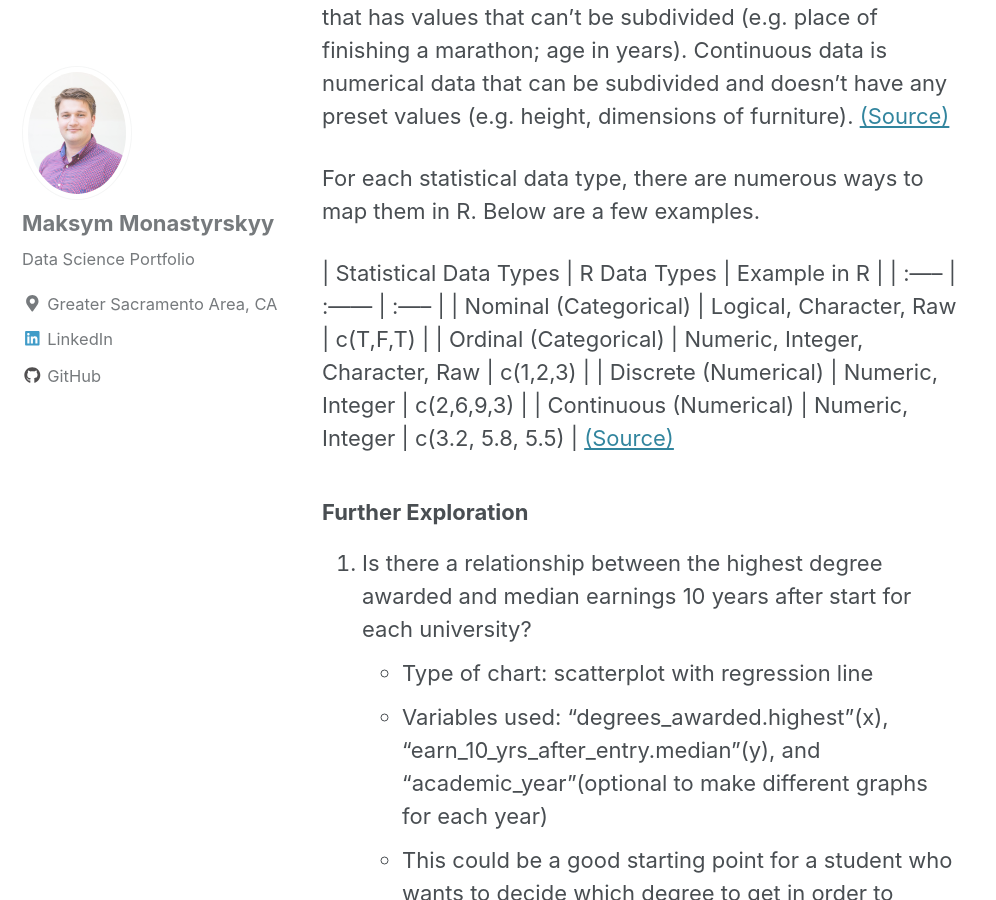
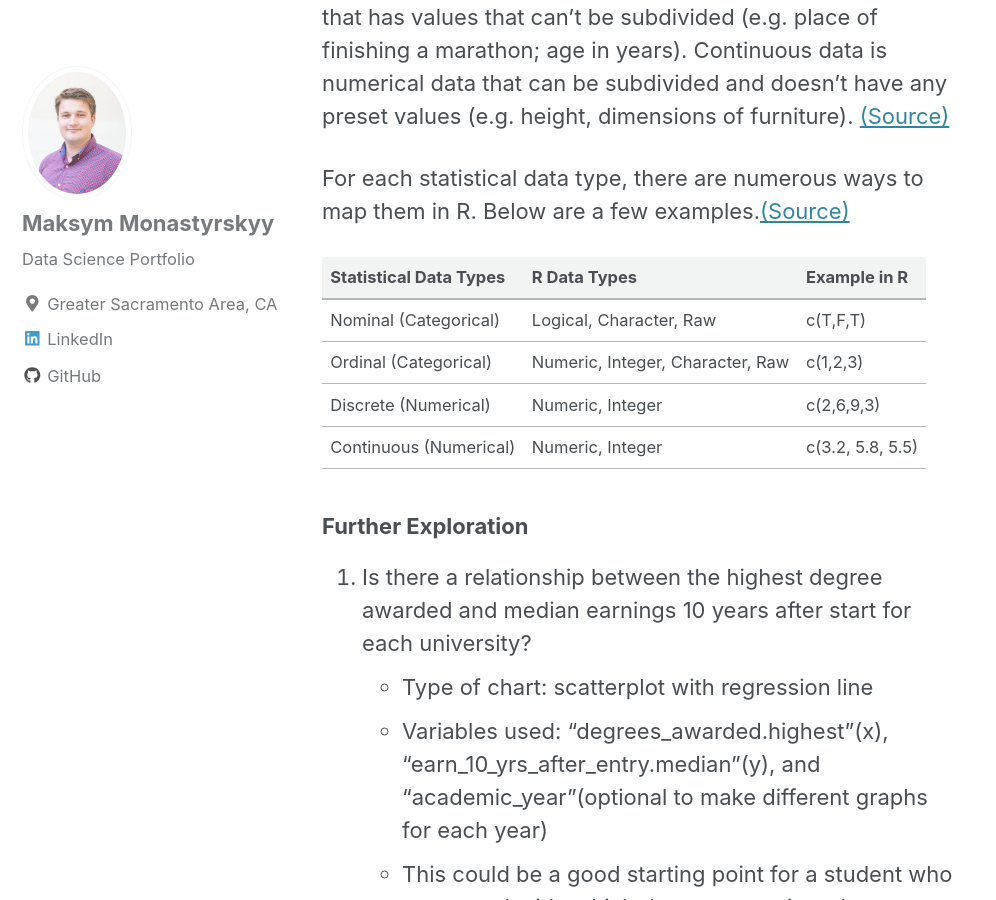
Before and after one commit to monastyrskyy/monastyrskyy.github.io, a Jekyll site: the page built from _posts/2018-10-01-collegescorecards.md, in a window 1280 px wide and 900 px high, scrolled down 8700 px. Shown: the whole window, without its empty margins (0-996 px from the left). Built offline with Jekyll 4.4.1, drawn with Linux system fonts in a browser that asks for light colours; cached includes are drawn as plain includes; nearby versions of some CDN libraries; part of the change alters nothing that is shown.

```diff
--- a/_posts/2018-10-01-collegescorecards.md
+++ b/_posts/2018-10-01-collegescorecards.md
@@ -74,7 +74,7 @@ In addition to being aware of the dangers of misaligning data, it’s also impor
 
 There are few limits to how one can represent statistical data types in R; but there are general guidelines that if followed will result in a smooth-flowing work experience. Statistical data are divided into two types: categorical and numerical, and each type is subdivided into nominal and ordinal for categorical data and discrete and continuous for numerical data. Nominal data is categorical data that doesn’t imply a rank order (e.g. male, female; name of school attended). Ordinal data is categorical data that implies a rank order (e.g. highest level of education). Discrete data is numerical data that has values that can’t be subdivided (e.g. place of finishing a marathon; age in years). Continuous data is numerical data that can be subdivided and doesn’t have any preset values (e.g. height, dimensions of furniture). <a href="https://towardsdatascience.com/data-types-in-statistics-347e152e8bee" target="blank">(Source)</a>
 
-For each statistical data type, there are numerous ways to map them in R. Below are a few examples.
+For each statistical data type, there are numerous ways to map them in R. Below are a few examples.<a href="https://www.tutorialspoint.com/r/r_data_types.htm" target="blank">(Source)</a>
 
 | Statistical Data Types      | R Data Types | Example in R     |
 | :-----       |    :------   |         :----- |
@@ -82,7 +82,7 @@ For each statistical data type, there are numerous ways to map them in R. Below
 | Ordinal (Categorical)   | Numeric, Integer, Character, Raw   | c(1,2,3)     |
 | Discrete (Numerical)      | Numeric, Integer       | c(2,6,9,3)   |
 | Continuous (Numerical)   | Numeric, Integer        | c(3.2, 5.8, 5.5)      |
-<a href="https://www.tutorialspoint.com/r/r_data_types.htm" target="blank">(Source)</a>
+
 
 ### Further Exploration
 
```
